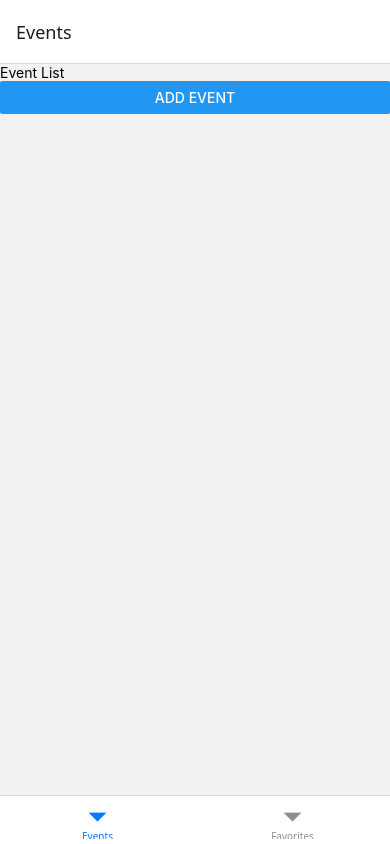
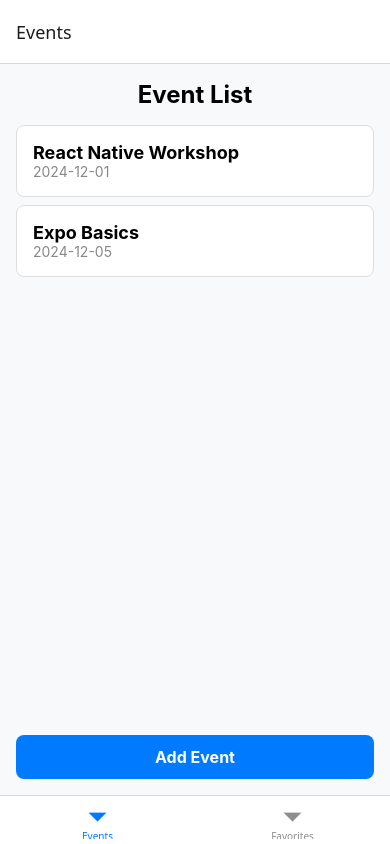
Before and after one commit to Qusai007/EventOrganizerApp, a React Native app: screen /Main in a window 390 px wide. Built offline with nearby package versions, Linux system fonts and the light colour scheme; no server answers.

Commit message:
Update EventListScreen

```diff
--- a/screens/EventListScreen.js
+++ b/screens/EventListScreen.js
@@ -1,11 +1,73 @@
 import React from 'react';
-import { View, Text, Button } from 'react-native';
+import { View, Text, Button, StyleSheet, FlatList, TouchableOpacity } from 'react-native';
 
 export default function EventListScreen({ navigation }) {
+  const dummyEvents = [
+    { id: '1', title: 'React Native Workshop', date: '2024-12-01' },
+    { id: '2', title: 'Expo Basics', date: '2024-12-05' },
+  ];
+
   return (
-    <View>
-      <Text>Event List</Text>
-      <Button title="Add Event" onPress={() => navigation.navigate('AddEditEvent')} />
+    <View style={styles.container}>
+      <Text style={styles.header}>Event List</Text>
+      <FlatList
+        data={dummyEvents}
+        keyExtractor={(item) => item.id}
+        renderItem={({ item }) => (
+          <TouchableOpacity style={styles.eventCard}>
+            <Text style={styles.eventTitle}>{item.title}</Text>
+            <Text style={styles.eventDate}>{item.date}</Text>
+          </TouchableOpacity>
+        )}
+      />
+      <TouchableOpacity
+        style={styles.addButton}
+        onPress={() => navigation.navigate('AddEditEvent')}
+      >
+        <Text style={styles.addButtonText}>Add Event</Text>
+      </TouchableOpacity>
     </View>
   );
 }
+
+const styles = StyleSheet.create({
+  container: {
+    flex: 1,
+    padding: 16,
+    backgroundColor: '#f8f9fa',
+  },
+  header: {
+    fontSize: 24,
+    fontWeight: 'bold',
+    textAlign: 'center',
+    marginBottom: 16,
+  },
+  eventCard: {
+    backgroundColor: '#ffffff',
+    padding: 16,
+    marginBottom: 8,
+    borderRadius: 8,
+    borderWidth: 1,
+    borderColor: '#ddd',
+  },
+  eventTitle: {
+    fontSize: 18,
+    fontWeight: 'bold',
+  },
+  eventDate: {
+    fontSize: 14,
+    color: '#888',
+  },
+  addButton: {
+    backgroundColor: '#007bff',
+    paddingVertical: 12,
+    borderRadius: 8,
+    alignItems: 'center',
+    marginTop: 16,
+  },
+  addButtonText: {
+    color: '#fff',
+    fontSize: 16,
+    fontWeight: 'bold',
+  },
+});
```
